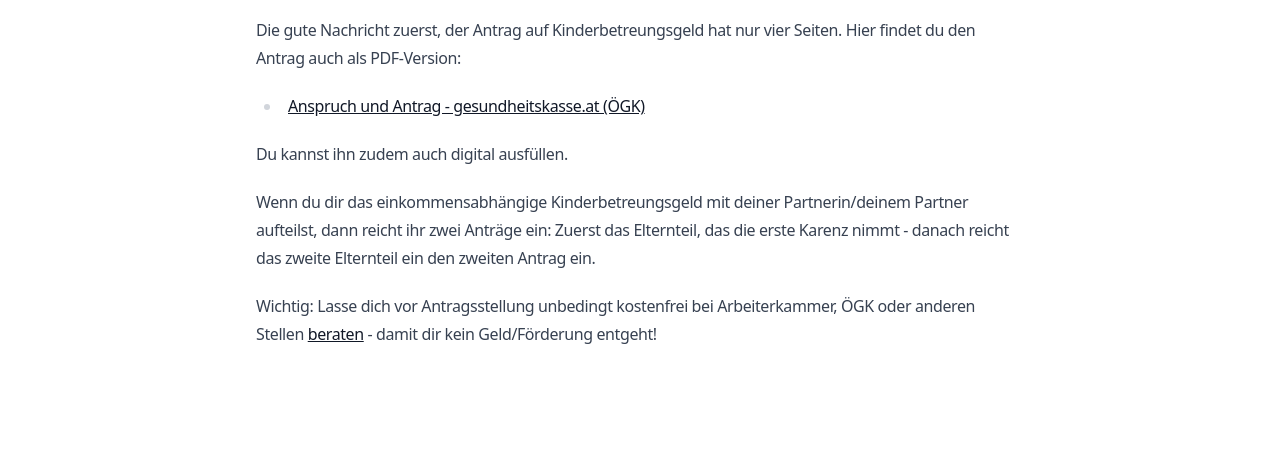
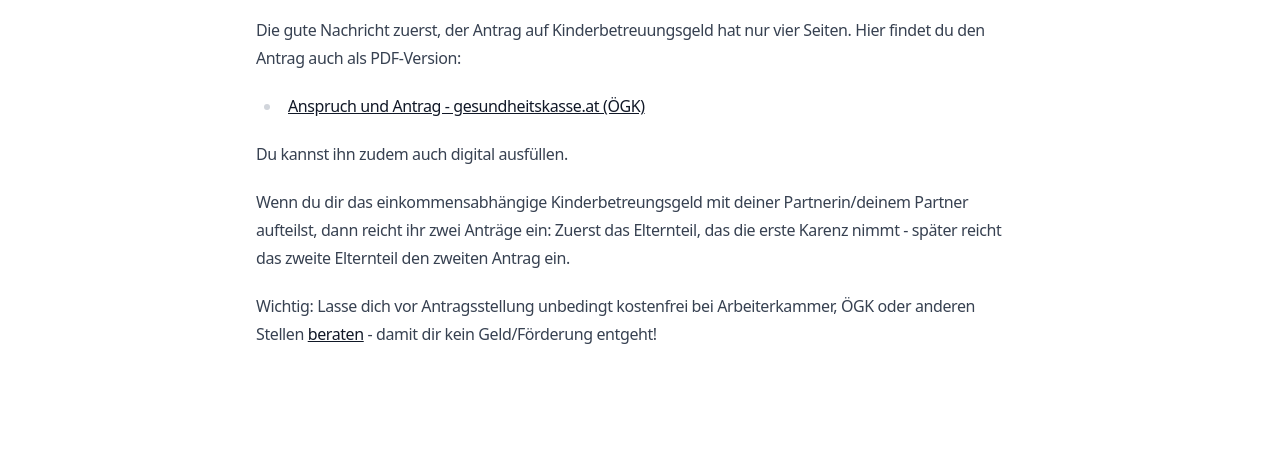
Before and after one commit to mandrasch/karenz-wizard, an Astro site: page /antrag-stellen in a window 1280 px wide. Shown: the part 302-759 px from the top of the page. Built offline with nearby package versions, Linux system fonts and the light colour scheme; Astro itself is replaced by a stand-in of ours; what limax would draw is missing.

Commit message:
chore: typo fix

```diff
--- a/src/pages/antrag-stellen.astro
+++ b/src/pages/antrag-stellen.astro
@@ -7,8 +7,8 @@ import NextStep from '~/components/widgets/NextStep.astro';
 <Layout>
   <ContentPage title="Antrag stellen" step={{ number: '6' }}>
     <p>
-      Die gute Nachricht zuerst, der Antrag auf Kinderbetreungsgeld hat nur vier Seiten. Hier findet
-      du den Antrag auch als PDF-Version:
+      Die gute Nachricht zuerst, der Antrag auf Kinderbetreuungsgeld hat nur vier Seiten. Hier
+      findet du den Antrag auch als PDF-Version:
       <ul>
         <li>
           <a
@@ -22,7 +22,7 @@ import NextStep from '~/components/widgets/NextStep.astro';
     <p>
       Wenn du dir das einkommensabhängige Kinderbetreungsgeld mit deiner Partnerin/deinem Partner
       aufteilst, dann reicht ihr zwei Anträge ein: Zuerst das Elternteil, das die erste Karenz nimmt
-      - danach reicht das zweite Elternteil ein den zweiten Antrag ein.
+      - später reicht das zweite Elternteil den zweiten Antrag ein.
     </p>
     <p>
       Wichtig: Lasse dich vor Antragsstellung unbedingt kostenfrei bei Arbeiterkammer, ÖGK oder
```
